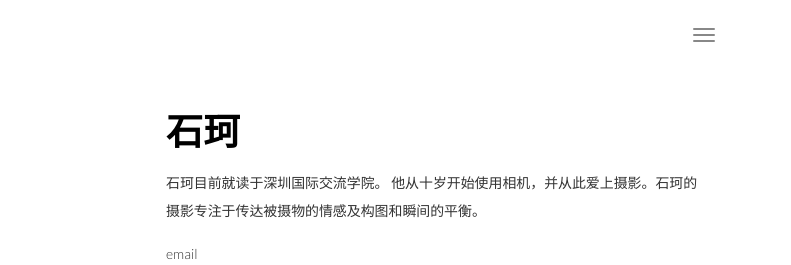
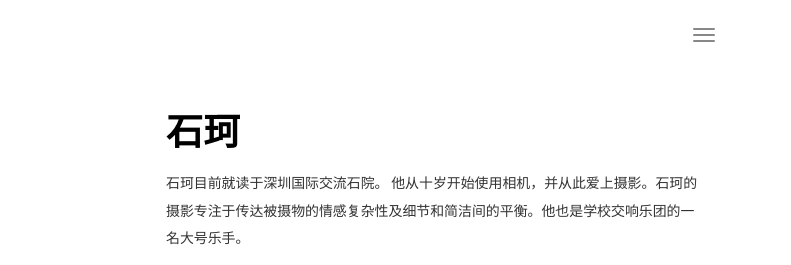
Before and after one commit to Lts612/lts612.github.io, a plain HTML site: page aboutch.html in a window 1280 px wide. Shown: the top 265 px of the page, 489-1280 px from the left. Drawn offline with Linux system fonts and the light colour scheme.

Commit message:
Update aboutch.html

```diff
--- a/aboutch.html
+++ b/aboutch.html
@@ -74,7 +74,7 @@
                 </div>
                 <div class="col-md-6">
                     <h1 class="h2">石珂</h1>
-                    <p>石珂目前就读于深圳国际交流学院。 他从十岁开始使用相机，并从此爱上摄影。石珂的摄影专注于传达被摄物的情感及构图和瞬间的平衡。</p>
+                    <p>石珂目前就读于深圳国际交流石院。 他从十岁开始使用相机，并从此爱上摄影。石珂的摄影专注于传达被摄物的情感复杂性及细节和简洁间的平衡。他也是学校交响乐团的一名大号乐手。</p>
 
                     <ul class="list-unstyled">
                         <li>
```
